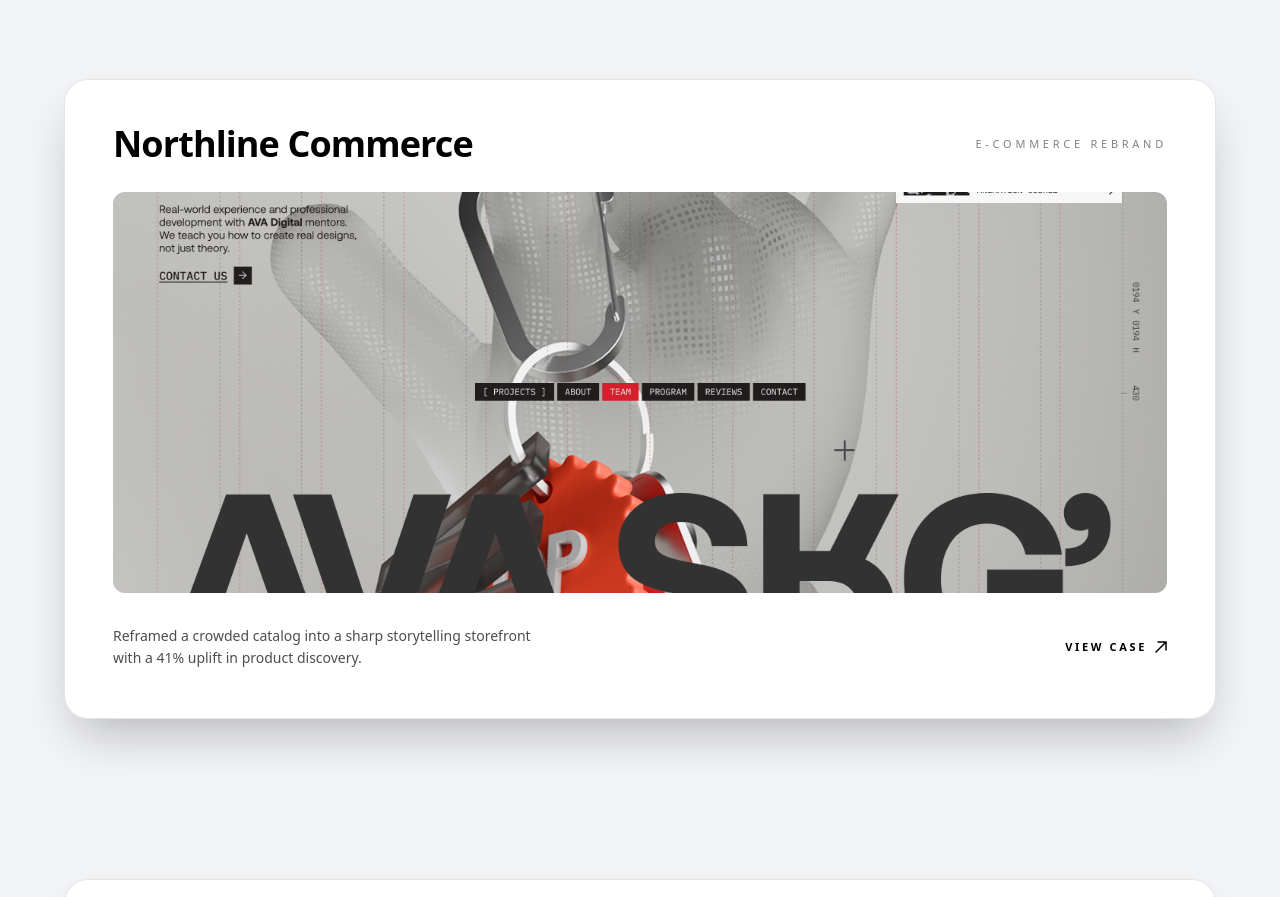
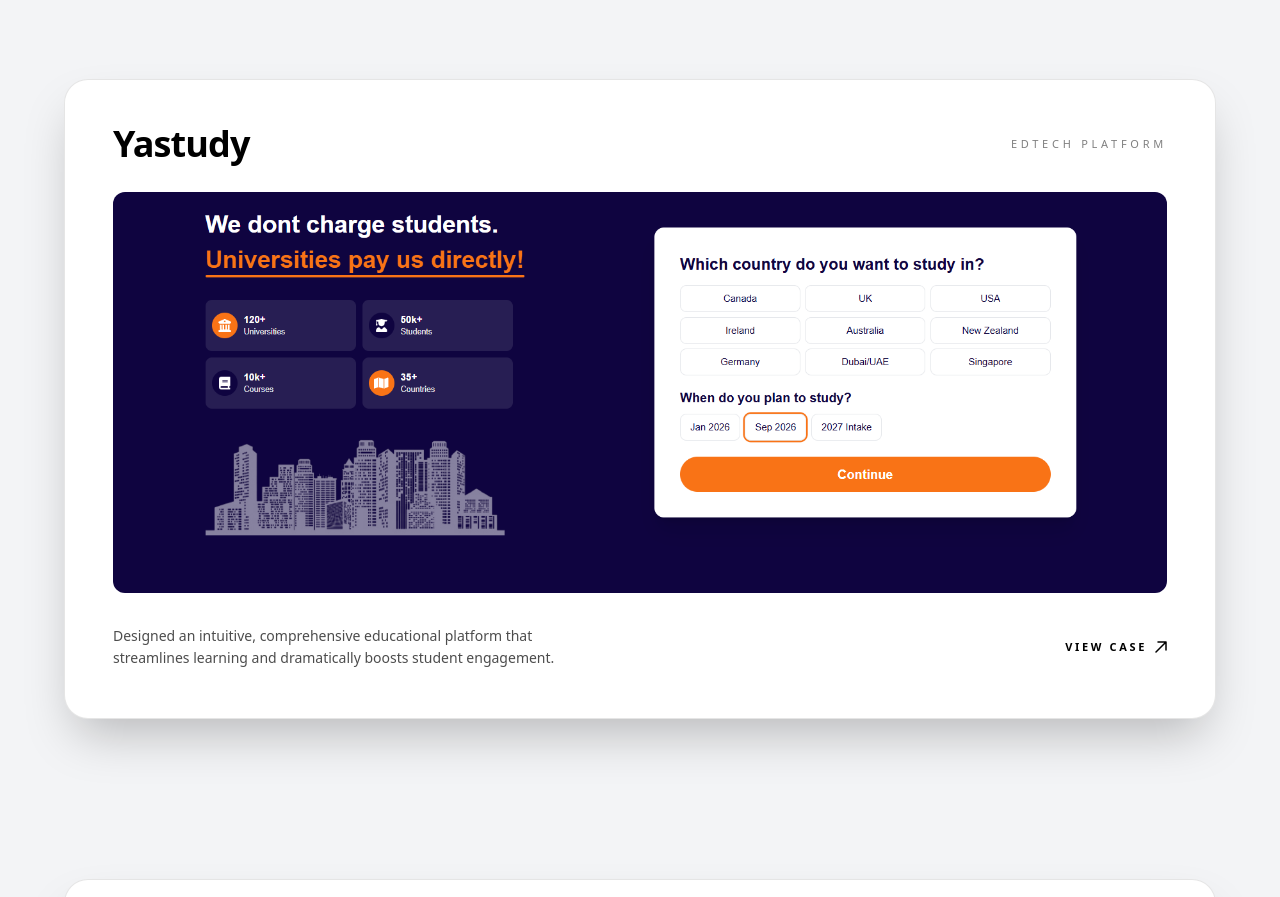
Before and after one commit to wasimfaiz/agency-website-2, a Next.js app: page / in a window 1280 px wide. Shown: the part 4540-5437 px from the top of the page. Built offline with nearby package versions, Linux system fonts and the light colour scheme; a web font is replaced by a local one.

Commit message:
changed name of projet to yastudy

```diff
--- a/src/components/FeaturedProjects.tsx
+++ b/src/components/FeaturedProjects.tsx
@@ -6,13 +6,13 @@
 
 const projects = [
     {
-        title: "Northline Commerce",
-        category: "E-commerce Rebrand",
+        title: "Yastudy",
+        category: "EdTech Platform",
         year: "2025",
-        image: "/web-design.png",
-        href: "#",
+        image: "/images/project1.png",
+        href: "https://www.yastudy.com",
         summary:
-            "Reframed a crowded catalog into a sharp storytelling storefront with a 41% uplift in product discovery.",
+            "Designed an intuitive, comprehensive educational platform that streamlines learning and dramatically boosts student engagement.",
     },
     {
         title: "Pulseboard SaaS",
```
Also changed, not shown: public/images/project1.png (added).
